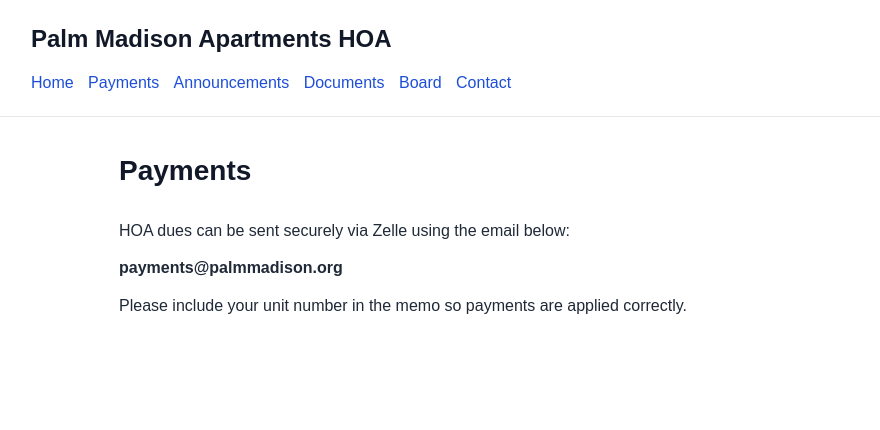
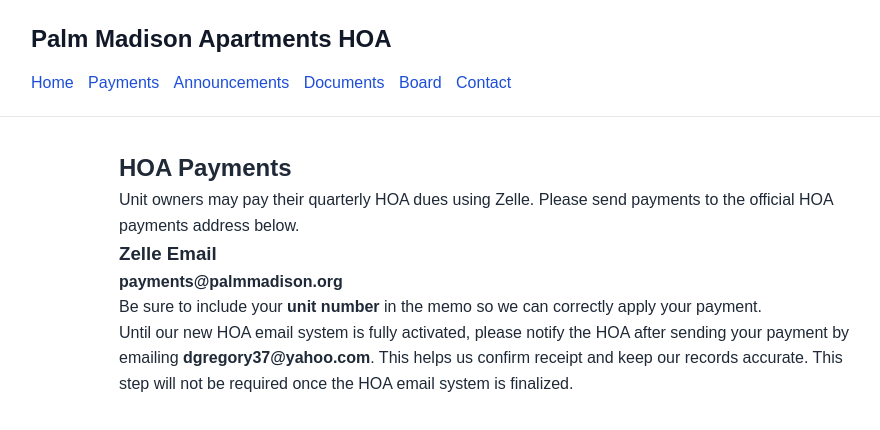
Before and after one commit to Palm-Madison-HOA/palmmadison.org, a Next.js app: page /payments in a window 1280 px wide. Shown: the top 430 px of the page, without its empty margins (145-1025 px from the left). Built offline with nearby package versions, Linux system fonts and the light colour scheme.

Commit message:
Revise PaymentsPage layout and content
Updated the PaymentsPage component to enhance payment instructions and include a temporary email for notifications.

```diff
--- a/app/payments/page.tsx
+++ b/app/payments/page.tsx
@@ -1,17 +1,30 @@
 export default function PaymentsPage() {
   return (
-    <section className="page-section">
-      <h2 className="page-title">Payments</h2>
-      <p className="page-text">
-        HOA dues can be sent securely via Zelle using the email below:
-      </p>
-      <p className="page-text">
-        <strong>payments@palmmadison.org</strong>
-      </p>
-      <p className="page-text">
-        Please include your unit number in the memo so payments are applied
-        correctly.
-      </p>
-    </section>
+    <main>
+      <section>
+        <h1>HOA Payments</h1>
+
+        <p>
+          Unit owners may pay their quarterly HOA dues using Zelle. Please send
+          payments to the official HOA payments address below.
+        </p>
+
+        <h3>Zelle Email</h3>
+        <p><strong>payments@palmmadison.org</strong></p>
+
+        <p>
+          Be sure to include your <strong>unit number</strong> in the memo so we
+          can correctly apply your payment.
+        </p>
+
+        <p>
+          Until our new HOA email system is fully activated, please notify the
+          HOA after sending your payment by emailing{" "}
+          <strong>dgregory37@yahoo.com</strong>. This helps us confirm receipt
+          and keep our records accurate. This step will not be required once the
+          HOA email system is finalized.
+        </p>
+      </section>
+    </main>
   );
 }
```
